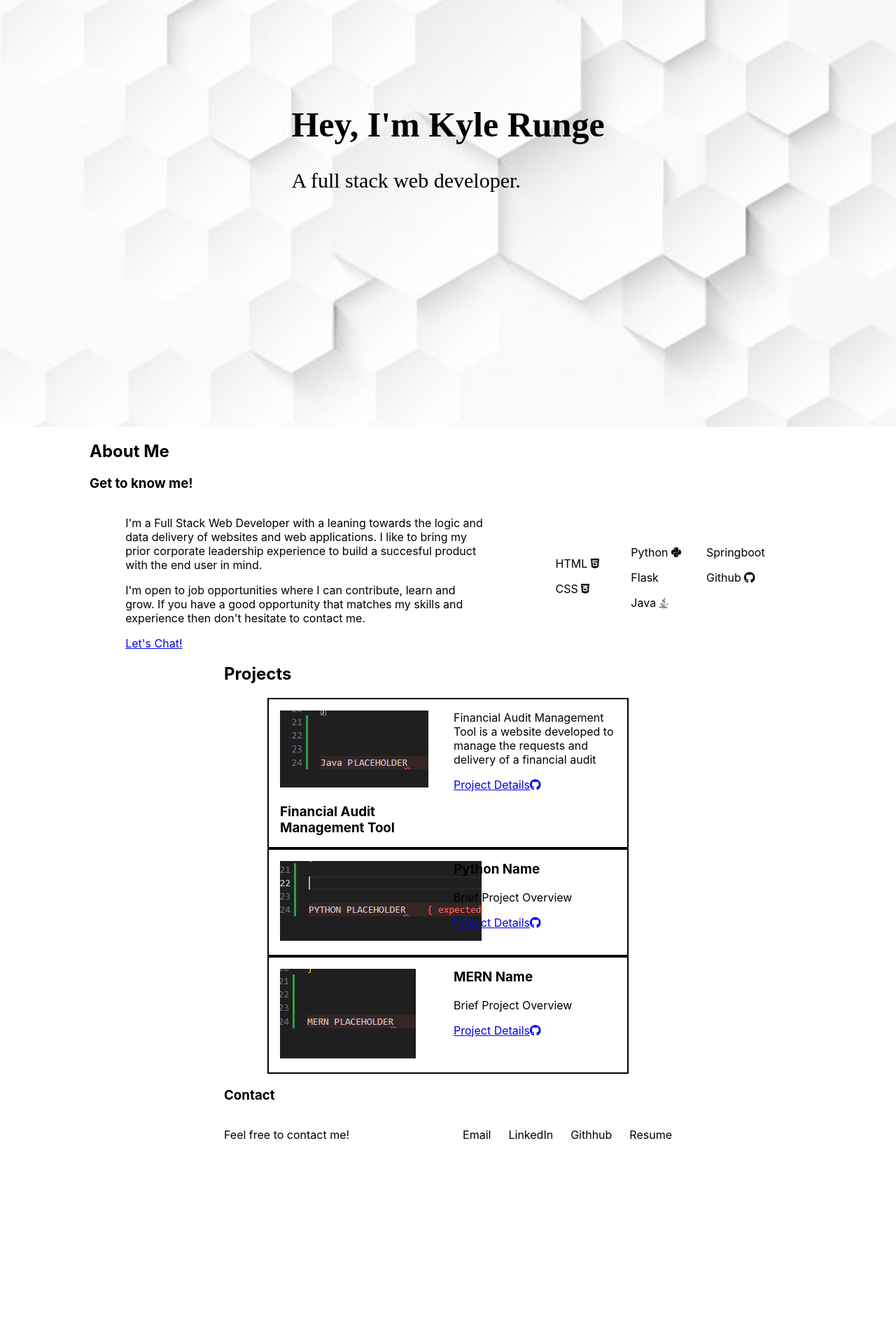
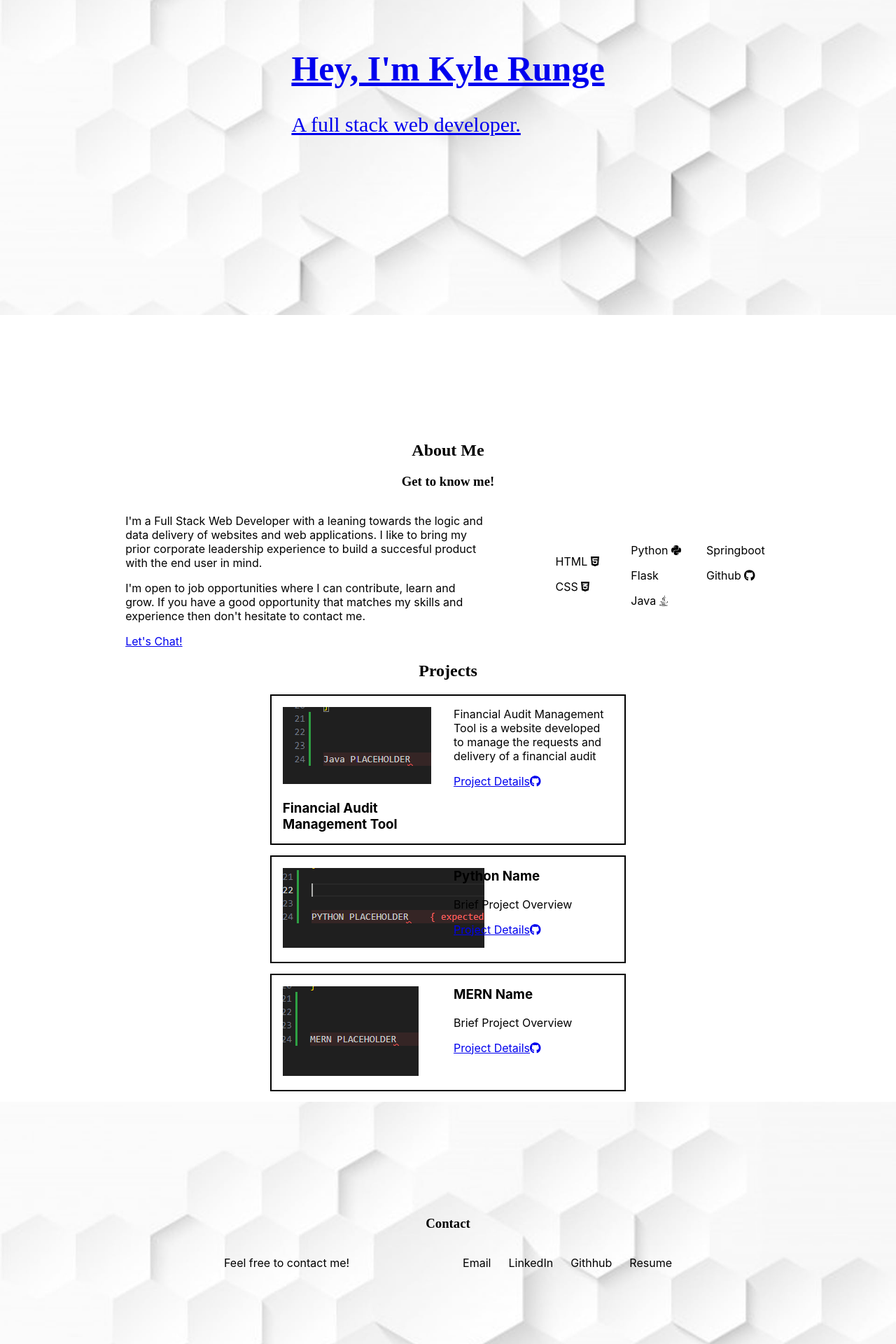
Before and after one commit to krunge1/portfolio_website, a React (Create React App) app in the folder client/: page / in a window 1280 px wide. Shown: the part 306-2226 px from the top of the page at 70% size. Before the commit the page ends 1953 px from the top, so only its background shows below. Built offline with nearby package versions, Linux system fonts and the light colour scheme.

Commit message:
Intro to Hashmap

```diff
--- a/client/package.json
+++ b/client/package.json
@@ -17,6 +17,7 @@
     "react": "^18.2.0",
     "react-dom": "^18.2.0",
     "react-router-dom": "^6.13.0",
+    "react-router-hash-link": "^2.4.3",
     "react-scripts": "5.0.1",
     "web-vitals": "^2.1.4"
   },
--- a/client/src/Controllers/Contact.js
+++ b/client/src/Controllers/Contact.js
@@ -3,8 +3,9 @@ import styles from '../styles/Contact.module.css'
 
 const Contact = () => {
     return (
+        <div className={styles.backgroundImage}>
         <div className={styles.body}>
-            <h3>Contact</h3>
+            <h3 className={styles.subHeader}>Contact</h3>
             <div className={styles.contactGroup} >
                 <p>Feel free to contact me!</p>
                 <div className={styles.contactGroup}>
@@ -15,6 +16,7 @@ const Contact = () => {
                 </div>
             </div>
         </div>
+        </div>
     )
 }
 
--- a/client/src/Controllers/Header.js
+++ b/client/src/Controllers/Header.js
@@ -1,5 +1,6 @@
 import React from 'react';
-import {Link, Outlet} from "react-router-dom";
+import { NavHashLink, HashLink } from 'react-router-hash-link';
+import { Link } from 'react-router-dom';
 
 import styles from "../styles/Header.module.css";
 
@@ -9,13 +10,12 @@ const Header = () => {
         <header className={styles.header}>
             <div><p>Kyle Runge</p></div>
             <div className={styles.header_line_group}>
-                <Link className={styles.link} to="/">home</Link>
+                <NavHashLink className={styles.link} to="/#home">home</NavHashLink>
                 <Link className={styles.link} to="/expertise">expertise</Link>
                 <Link className={styles.link} to="/projects">projects</Link>
                 <Link className={styles.link} to="/contact">contact</Link>
             </div>
         </header>
-        <Outlet/>
     </div>
     )
 }
--- a/client/src/Controllers/Introduction.js
+++ b/client/src/Controllers/Introduction.js
@@ -7,9 +7,10 @@ import Skills from './Skills';
 const Introduction = () => {
     return (
     <div className={styles.body}>
+        <div className={styles.subHeader}>
             <h2>About Me</h2>
-        <div>
             <h3>Get to know me!</h3>
+        </div>
         <div className={styles.columns}>
             <div className={styles.narrative}>
             <p>I'm a Full Stack Web Developer with a leaning towards the logic and data delivery of websites and web applications. I like to bring my prior corporate leadership experience to build a succesful product with the end user in mind.</p>
@@ -19,7 +20,6 @@ const Introduction = () => {
             <Skills/>
         </div>
     </div>
-    </div>
     )
 }
 
--- a/client/src/Controllers/Landing.js
+++ b/client/src/Controllers/Landing.js
@@ -3,10 +3,12 @@ import styles from "../styles/Landing.module.css";
 
 const Landing = () => {
     return (
-        <div className={styles.backgroundImage}>
-            <div>
-            <h1 className={styles.h1}>Hey, I'm Kyle Runge</h1>
-            <p className={styles.p}>A full stack web developer.</p>
+        <div className={styles.body}>
+            <div className={styles.backgroundImage}>
+                <div>
+                    <h1 className={styles.h1}>Hey, I'm Kyle Runge</h1>
+                    <p className={styles.p}>A full stack web developer.</p>
+                </div>
             </div>
         </div>
     )
--- a/client/src/Controllers/Projects.js
+++ b/client/src/Controllers/Projects.js
@@ -11,7 +11,7 @@ import MERN_Placeholder from '../assets/MERN_Placeholder.png'
 const Projects = () => {
     return (
     <div className={styles.body}>
-        <h2>Projects</h2>
+        <h2 className={styles.subHeader}>Projects</h2>
         <div className={styles.projectGroup}>
             <div className={styles.project}>
                 <img src={JavaPlaceholder} alt="JavaPlaceholder"/>
--- a/client/src/styles/Contact.module.css
+++ b/client/src/styles/Contact.module.css
@@ -1,6 +1,22 @@
 .body{
     margin: auto;
     width: 50%;
+
+}
+.backgroundImage{
+    background-image: url(../assets/peakpx.jpg);
+    height: 50vh;
+    background-size: cover;
+    background-repeat: no-repeat;
+    display: flex;
+    justify-content: center;
+    align-items: center;
+
+}
+
+.subHeader{
+    font-family: "WensleyDemo";
+    text-align: center;
 }
 
 .contactGroup{
--- a/client/src/styles/Introduction.module.css
+++ b/client/src/styles/Introduction.module.css
@@ -1,5 +1,6 @@
-.h1{
+.subHeader{
     font-family: "WensleyDemo";
+    text-align: center;
 }
 
 .body{
--- a/client/src/styles/Landing.module.css
+++ b/client/src/styles/Landing.module.css
@@ -1,6 +1,10 @@
+.body{
+    height: 100vh;
+}
+
 .backgroundImage{
     background-image: url(../assets/peakpx.jpg);
-    height: 100vh;
+    height: 80vh;
     background-size: cover;
     background-repeat: no-repeat;
     display: flex;
--- a/client/src/styles/Projects.module.css
+++ b/client/src/styles/Projects.module.css
@@ -3,16 +3,21 @@
     width: 50%;
 }
 
+.subHeader{
+    font-family: "WensleyDemo";
+    text-align: center;
+}
+
 .project{
     margin: auto;
+    margin-bottom: 15px;
     width: 75%;
     columns: 2;
     padding: 1em;
     border: 2px solid black;
-
 }
 
 .projectGroup{
-    margin: auto;
+    margin: 5px;
 
 }
--- a/client/src/views/Home.js
+++ b/client/src/views/Home.js
@@ -1,4 +1,5 @@
 import React from 'react'
+import {HashLink} from 'react-router-hash-link'
 import Header from '../Controllers/Header';
 import Landing from '../Controllers/Landing';
 import Introduction from '../Controllers/Introduction';
@@ -10,7 +11,7 @@ const Home = () => {
     return (
         <div>
             <Header/>
-            <Landing/>
+            <HashLink to={"/#home"}><Landing/></HashLink>
             <Introduction/>
             <Projects/>
             <Contact/>
```
Also changed, not shown: 1 other file (tests, documents, lock files or other folders). Lines whose indentation alone changed are shown as unchanged.
